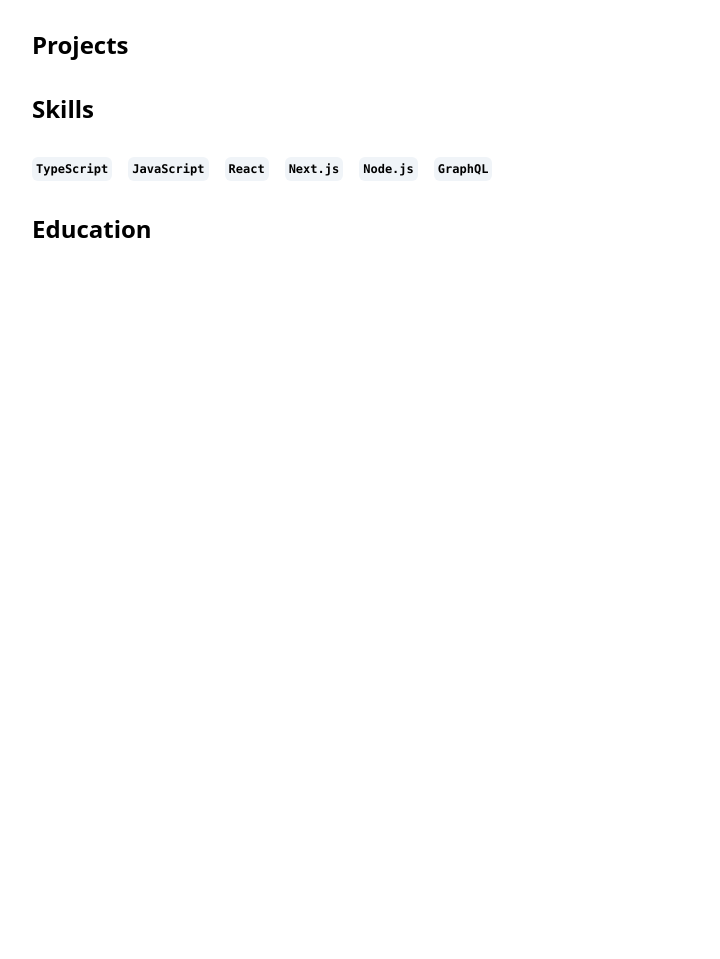
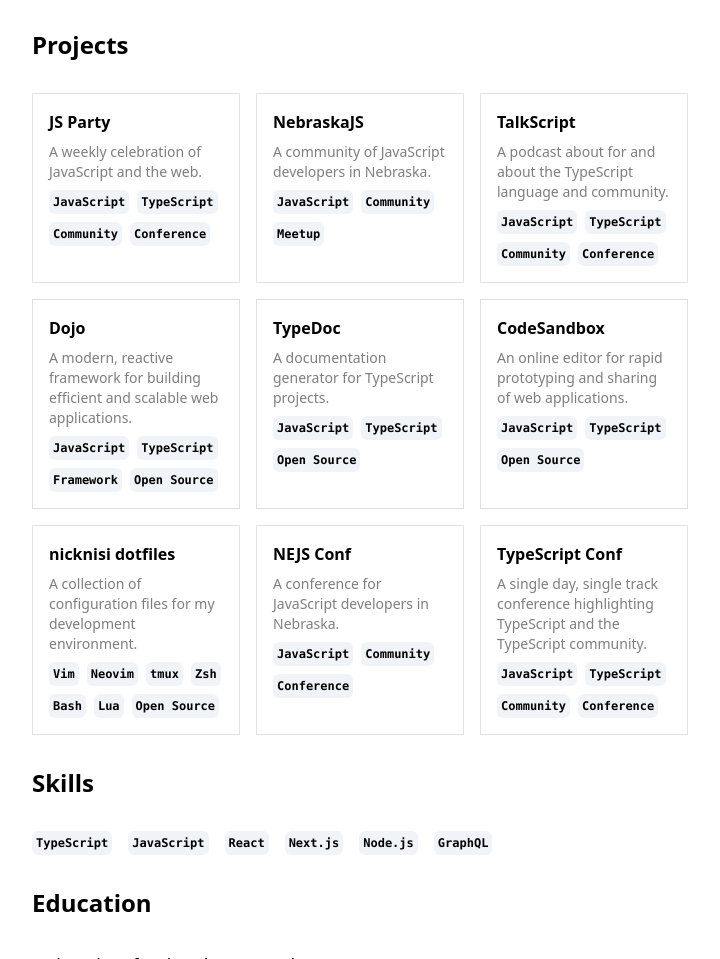
Before and after one commit to nicknisi/nicknisi.com, an Astro site: page /resume in a window 1280 px wide. Shown: the part 1841-2800 px from the top of the page, without its empty margins (272-992 px from the left). Before the commit the page ends 2150 px from the top, so only its background shows below. Built offline with nearby package versions, Linux system fonts and the light colour scheme; Astro itself is replaced by a stand-in of ours.

Commit message:
add education, improvements

```diff
--- a/src/pages/resume/data.json
+++ b/src/pages/resume/data.json
@@ -225,6 +225,16 @@
       "entity": "Changelog"
     },
     {
+      "name": "NebraskaJS",
+      "description": "A community of JavaScript developers in Nebraska.",
+      "highlights": ["Organized a conference from 2015 through 2019"],
+      "keywords": ["JavaScript", "Community", "Meetup"],
+      "url": "https://nebraskajs.com",
+      "roles": ["Organizer", "Speaker"],
+      "type": "meetup",
+      "entity": "NebraskaJS"
+    },
+    {
       "name": "TalkScript",
       "startDate": "2015-05-01",
       "endDate": "2022-12-14",
@@ -241,16 +251,6 @@
       "roles": ["Panelist"],
       "type": "podcast",
       "entity": "Changelog"
-    },
-    {
-      "name": "NebraskaJS",
-      "description": "A community of JavaScript developers in Nebraska.",
-      "highlights": ["Organized a conference from 2015 through 2019"],
-      "keywords": ["JavaScript", "Community", "Meetup"],
-      "url": "https://nebraskajs.com",
-      "roles": ["Organizer", "Speaker"],
-      "type": "meetup",
-      "entity": "NebraskaJS"
     },
     {
       "name": "Dojo",
@@ -272,7 +272,39 @@
       "name": "TypeDoc",
       "description": "A documentation generator for TypeScript projects.",
       "highlights": [],
-      "keywords": [],
+      "keywords": ["JavaScript", "TypeScript", "Open Source"],
+      "url": "https://typedoc.io",
+      "roles": ["Contributor"],
+      "type": "open source",
+      "entity": "Open Source"
+    },
+    {
+      "name": "CodeSandbox",
+      "description": "An online editor for rapid prototyping and sharing of web applications.",
+      "highlights": [
+        "First outside contributor of new framework support (Dojo)."
+      ],
+      "keywords": ["JavaScript", "TypeScript", "Open Source"],
+      "url": "https://typedoc.io",
+      "roles": ["Contributor"],
+      "type": "open source",
+      "entity": "Open Source"
+    },
+    {
+      "name": "nicknisi dotfiles",
+      "description": "A collection of configuration files for my development environment.",
+      "highlights": [
+        "Maintainer of a popular dotfiles repository with more than 3,000 stars on GitHub"
+      ],
+      "keywords": [
+        "Vim",
+        "Neovim",
+        "tmux",
+        "Zsh",
+        "Bash",
+        "Lua",
+        "Open Source"
+      ],
       "url": "https://typedoc.io",
       "roles": ["Contributor"],
       "type": "open source",
--- a/src/pages/resume/index.astro
+++ b/src/pages/resume/index.astro
@@ -2,6 +2,10 @@
 import Head from '@components/Head.astro';
 import data from './data.json';
 import { Icon } from 'astro-icon/components';
+
+function dateToYear(date: string) {
+  return new Date(date).getFullYear();
+}
 ---
 
 <html lang="en">
@@ -128,9 +132,11 @@
                           </div>
                         </div>
                         <div class="flex items-center font-mono text-xs">
-                          <div>{job.startDate}</div>
+                          <div>{dateToYear(job.startDate)}</div>
                           <div>&nbsp;-&nbsp;</div>
-                          <div>{job.endDate ? job.endDate : 'Present'}</div>
+                          <div>
+                            {job.endDate ? dateToYear(job.endDate) : 'Present'}
+                          </div>
                         </div>
                       </div>
                       <div class="font-mono">{job.position}</div>
@@ -150,6 +156,34 @@
         </div>
         <div class="mt-2 space-y-8">
           <h2 class="text-2xl font-bold">Projects</h2>
+          <div class="flex flex-1 flex-col flex-wrap gap-4 sm:flex-row">
+            {
+              data.projects.map((project) => (
+                <div class="basis-52 space-y-2 border border-grey-100 p-4">
+                  <h3 class="font-semibold">
+                    <a
+                      href={project.url}
+                      class="cursor-pointer"
+                      target="_blank"
+                      rel="noopener noreferrer"
+                    >
+                      {project.name}
+                    </a>
+                  </h3>
+                  <p class="text-sm text-grey-500">{project.description}</p>
+                  {project.highlights && (
+                    <div class="flex flex-wrap gap-2">
+                      {project.keywords.map((keyword) => (
+                        <div class="inline-block rounded-md bg-blue-gray-50 p-1 font-mono text-xs font-semibold">
+                          {keyword}
+                        </div>
+                      ))}
+                    </div>
+                  )}
+                </div>
+              ))
+            }
+          </div>
         </div>
         <div class="mt-2 space-y-8">
           <h2 class="text-2xl font-bold">Skills</h2>
@@ -164,6 +198,34 @@
           </div>
           <div class="mt-2 space-y-8">
             <h2 class="text-2xl font-bold">Education</h2>
+            {
+              data.education.map((school) => (
+                <div class="space-y-2">
+                  <div>
+                    <div class="flex justify-between">
+                      <div class="flex flex-col items-baseline gap-2 sm:flex-row">
+                        <div class="flex items-baseline p-0 text-lg font-medium">
+                          {school.institution}
+                        </div>
+                      </div>
+                      <div class="flex items-center font-mono text-xs">
+                        <div>{dateToYear(school.startDate)}</div>
+                        <div>&nbsp;-&nbsp;</div>
+                        <div>
+                          {school.endDate
+                            ? dateToYear(school.endDate)
+                            : 'Present'}
+                        </div>
+                      </div>
+                    </div>
+                    <div class="font-mono">
+                      {school.studyType}, {school.area}
+                    </div>
+                  </div>
+                  <div class="border-b border-grey-200 sm:hidden" />
+                </div>
+              ))
+            }
           </div>
         </div>
       </section>
```
